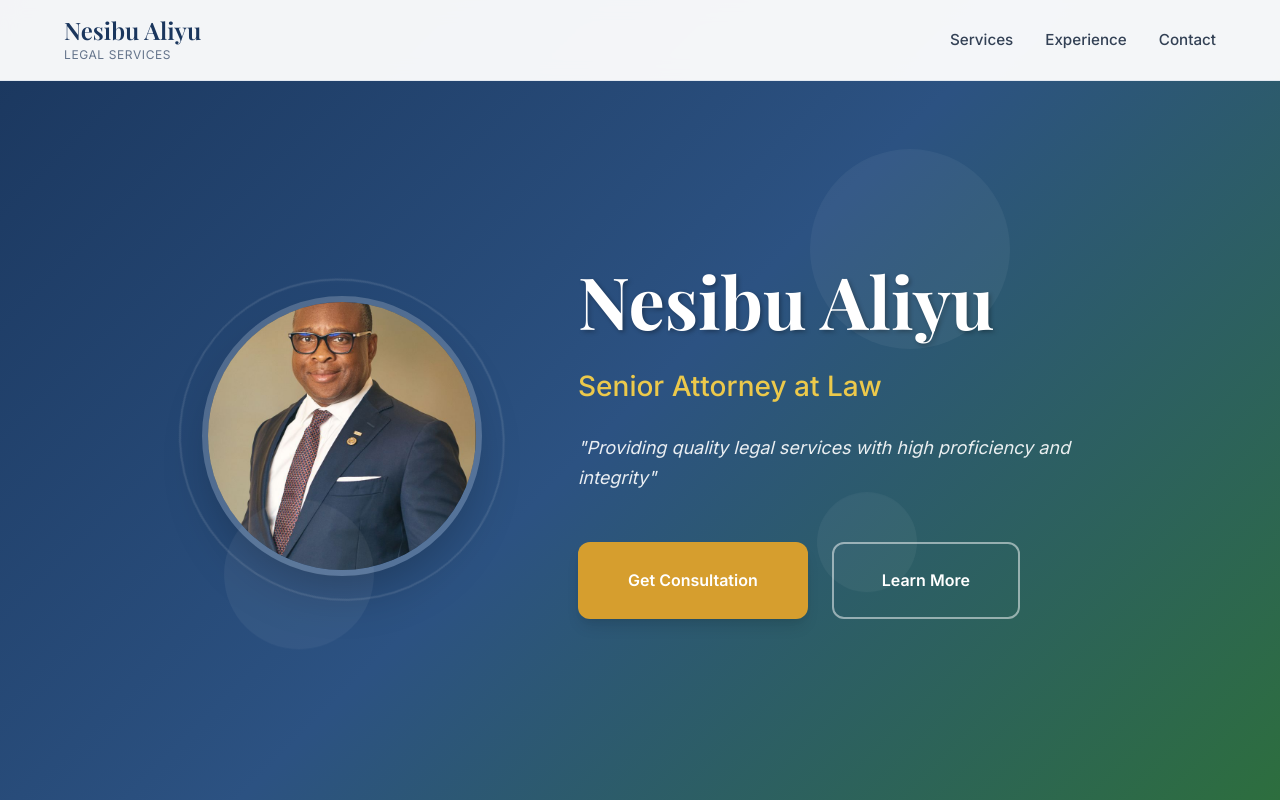
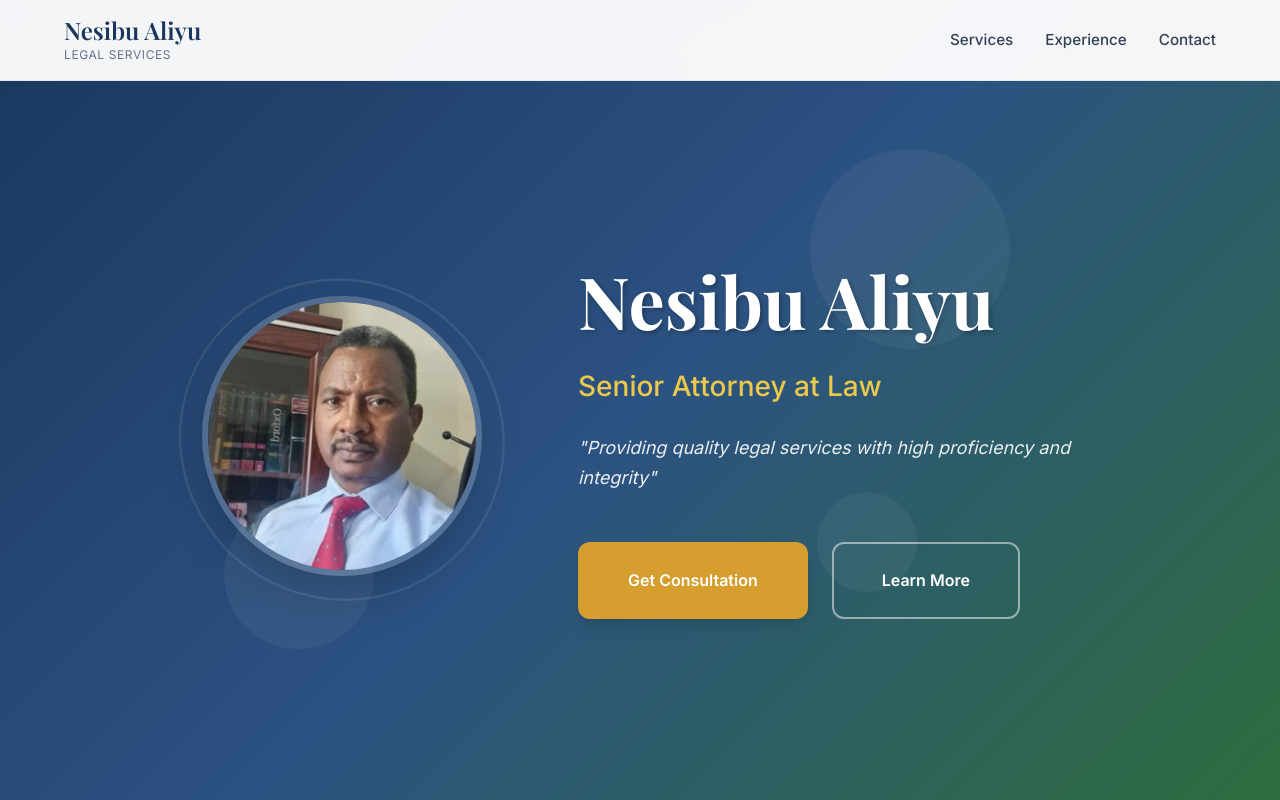
Before and after one commit to Kidus-Nesibu/Client-landing, a website built with Vite: page index.html in a window 1280 px wide. Shown: the top 800 px of the page. Built offline with nearby package versions, Linux system fonts and the light colour scheme.

Commit message:
updated profile picture

```diff
--- a/index.html
+++ b/index.html
@@ -38,7 +38,7 @@
         <div class="profile-section">
           <div class="profile-image">
             <img
-              src="./assets/profile.jpg"
+              src="./assets/profile.png"
               alt="Nesibu Aliyu"/>
             <div class="profile-ring"></div>
           </div>
```
Also changed, not shown: assets/profile.jpg (deleted), assets/profile.png (added).
